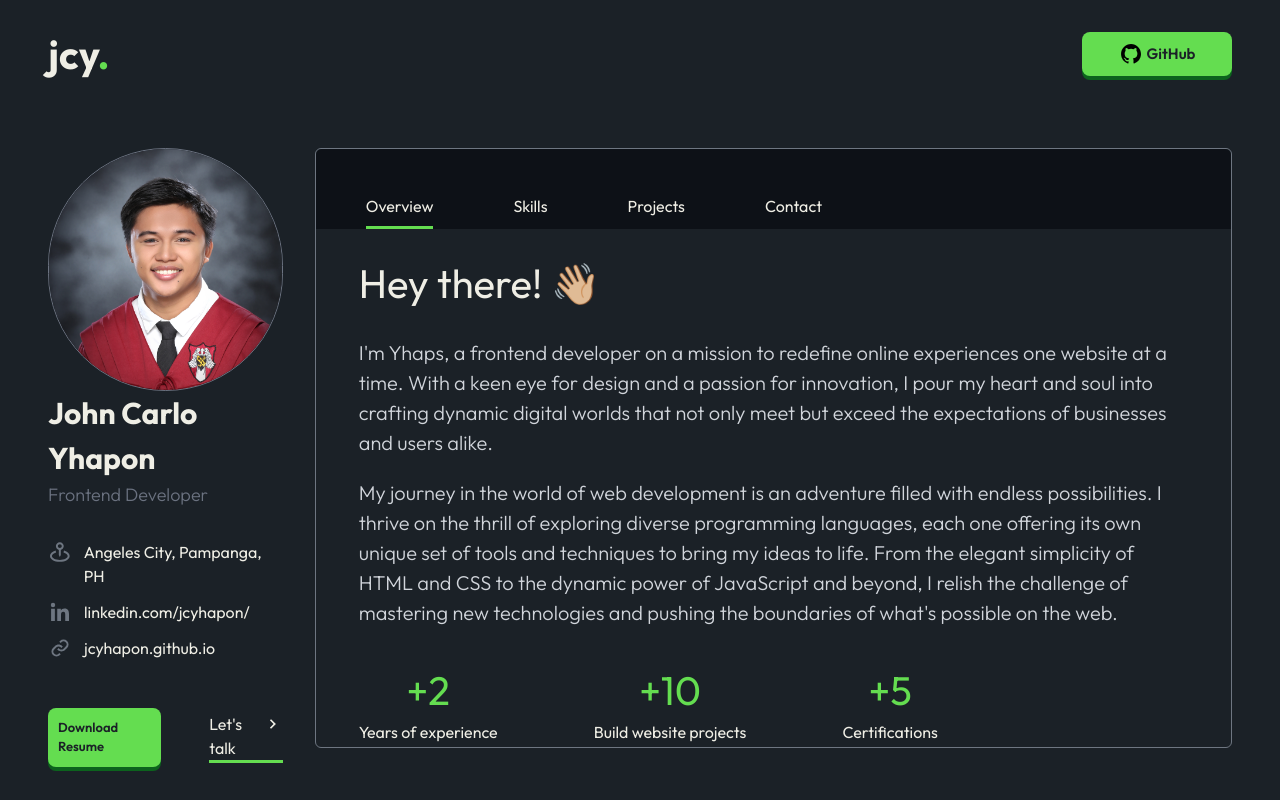
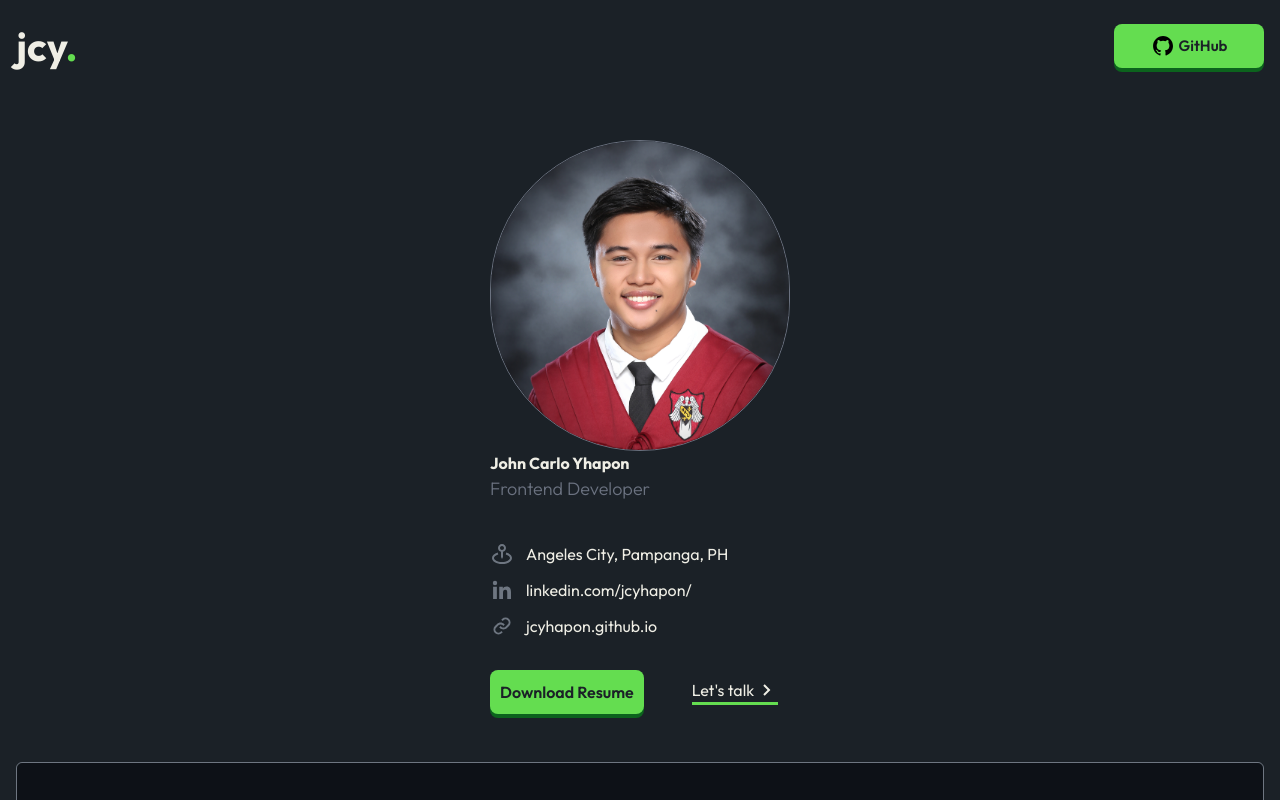
Before and after one commit to JCYhapon/portfolio, a React (Vite) app: page / in a window 1280 px wide. Shown: the top 800 px of the page. Built offline with nearby package versions, Linux system fonts and the light colour scheme.

Commit message:
modified: changed the screens sizes

```diff
--- a/tailwind.config.js
+++ b/tailwind.config.js
@@ -4,12 +4,12 @@ export default {
   theme: {
     extend: {
       screens: {
+        "2xl": "1920px", // Extra extra large screens (e.g., large desktop monitors)
+        xl: "1680px", // Extra large screens
+        lg: "1440px", // Large screens (e.g., desktop monitors)
+        md: "1024px", // Medium screens (e.g., tablets)
+        sm: "640px", // Small screens (e.g., mobile phones)
         xs: "360px", // Extra small screens (e.g., small mobile phones)
-        sm: "640px", // Small screens (e.g., mobile phones)
-        md: "768px", // Medium screens (e.g., tablets)
-        lg: "1024px", // Large screens (e.g., laptops)
-        xl: "1280px", // Extra large screens (e.g., desktops)
-        "2xl": "1536px", // 2XL screens
       },
     },
   },
```
